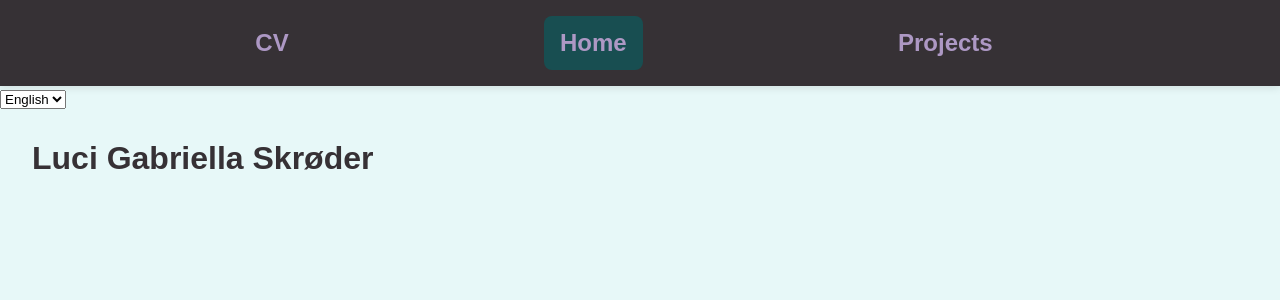
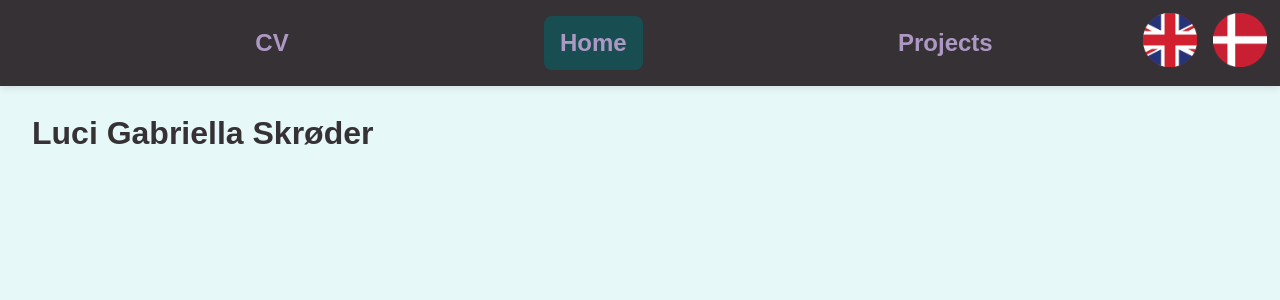
Before and after one commit to LuciSkroder/Portfolio, a React (Vite) app: page / in a window 1280 px wide. Shown: the top 300 px of the page. Built offline with nearby package versions, Linux system fonts and the light colour scheme.

Commit message:
language flags

```diff
--- a/src/components/LanguageSelector.jsx
+++ b/src/components/LanguageSelector.jsx
@@ -2,19 +2,28 @@ import { useState } from "react";
 import i18n from "../i18n";
 
 export default function LanguageSelector() {
-  const [selectedLanguage, setSelectedLanguage] = useState(i18n.language); // i18n.language contains the language assigned to lng in i18n.js file.
+  const [selectedLanguage, setSelectedLanguage] = useState(i18n.language);
 
-  const chooseLanguage = (e) => {
-    e.preventDefault();
-    i18n.changeLanguage(e.target.value); // i18n.changeLanguage() is used to change the language assigned to lng in i18n.js file.
-    setSelectedLanguage(e.target.value);
-    localStorage.setItem("lang", e.target.value);
+  const chooseLanguage = (lang) => {
+    i18n.changeLanguage(lang);
+    setSelectedLanguage(lang);
+    localStorage.setItem("lang", lang);
   };
 
   return (
-    <select defaultValue={selectedLanguage} onChange={chooseLanguage}>
-      <option value="en">English</option>
-      <option value="dk">Danish</option>
-    </select>
+    <div className="lang-flags">
+      <img
+        className="flag-margin flag-size"
+        src="/public/imgs/uk-flag.png"
+        alt="British flag"
+        onClick={() => chooseLanguage("en")}
+      />
+      <img
+        className="flag-size"
+        src="/public/imgs/dk-flag.png"
+        alt="Danish flag"
+        onClick={() => chooseLanguage("dk")}
+      />
+    </div>
   );
 }
--- a/src/index.css
+++ b/src/index.css
@@ -68,3 +68,20 @@ nav a.active {
 nav a.active:hover {
   color: var(--primary-color);
 }
+
+/* ---------- Language Selector ---------- */
+.lang-flags {
+  position: absolute;
+  top: 0;
+  right: 0;
+  margin: 0.8rem;
+  display: flex;
+}
+
+.flag-margin {
+  margin-right: 1rem;
+}
+
+.flag-size {
+  height: 54px;
+}
```
Also changed, not shown: public/imgs/dk-flag.png (added), public/imgs/uk-flag.png (added).
